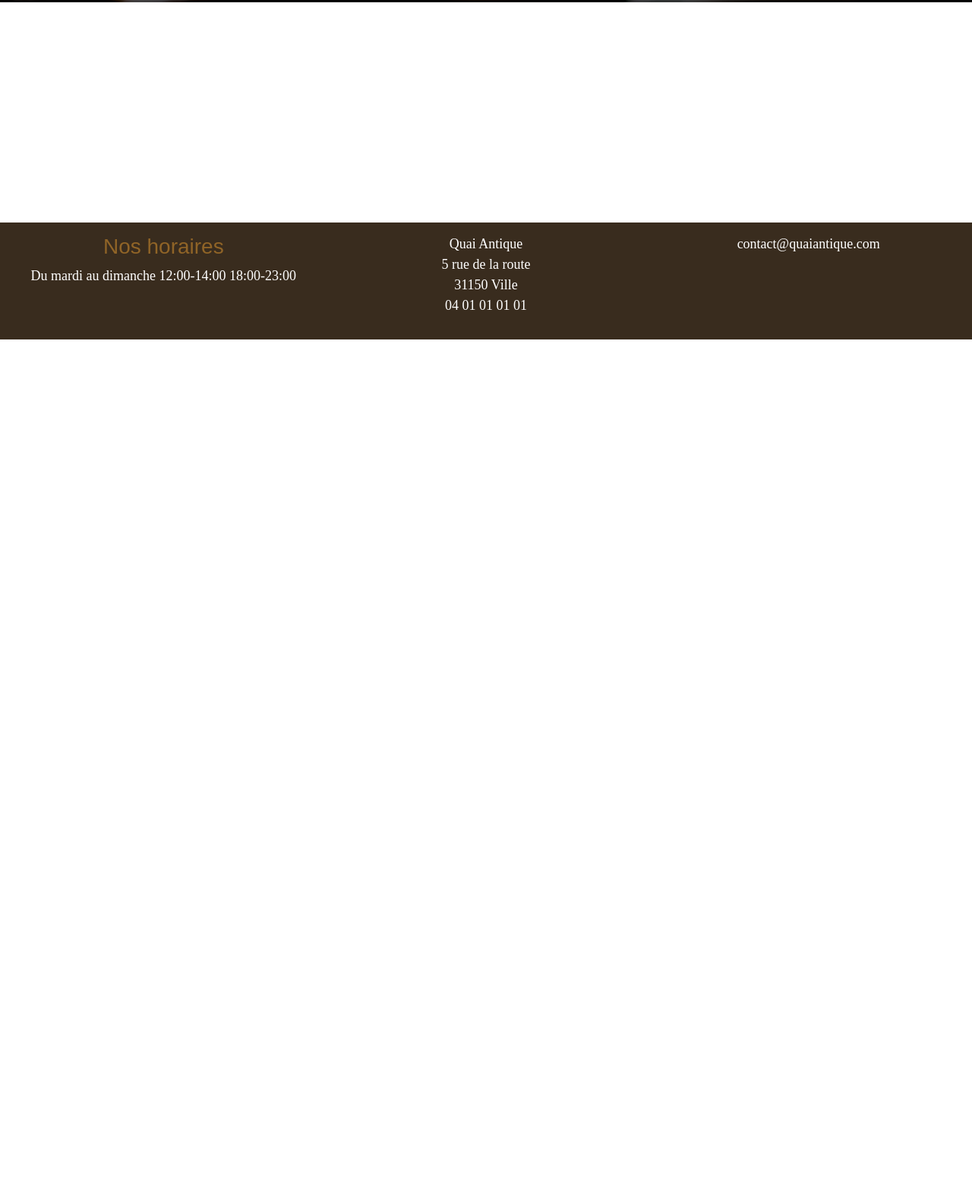
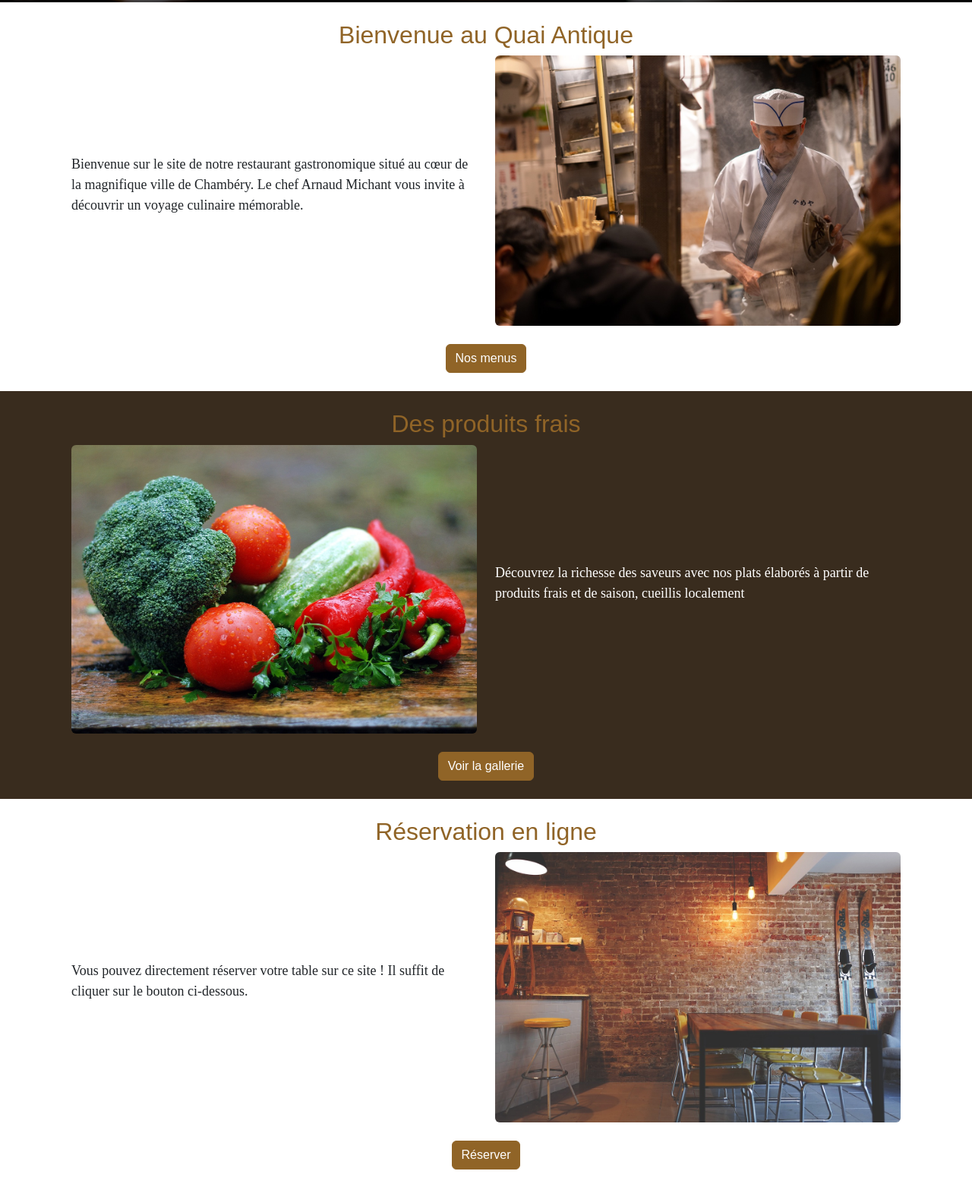
Before and after one commit to Shaggydog74/QuaiAntiqueRestaurantFront, a website with bundled scripts: page index.html in a window 1280 px wide. Shown: the part 353-1920 px from the top of the page at 76% size. Before the commit the page ends 800 px from the top, so only its background shows below. Built offline with nearby package versions, Linux system fonts and the light colour scheme; files whose address does not match are found by name; a web font is replaced by a local one.

Commit message:
Finish home page

```diff
--- a/index.html
+++ b/index.html
@@ -65,7 +65,7 @@
               </p>
           </div>
           <div class="col-6 col-lg-4">
-              <p>contact@quaiantique.com</p>
+              <p>test</p>
           </div>
       </div>
   </footer>
--- a/pages/home.html
+++ b/pages/home.html
@@ -5,3 +5,60 @@
         <button class="btn btn-primary">Réservé</button>
     </div>
 </div>
+
+<section>
+    <article>
+        <div class="container p-4">
+            <h2 class="text-center text-primary">Bienvenue au Quai Antique</h2>
+            <div class="row row-col-2 align-items-center">
+                <div class="col">
+                    <p class="text-justify">
+                        Bienvenue sur le site de notre restaurant gastronomique situé au cœur de la magnifique ville de Chambéry. Le chef Arnaud Michant vous invite à découvrir un voyage culinaire mémorable.
+                    </p>
+                </div>
+                <div class="col">
+                    <img class="w-100 rounded" src="../images/chef-4807317_1280.jpg"/>
+                </div>
+            </div>
+            <div class="text-center pt-4">
+                    <a href="#" class="btn btn-primary">Nos menus</a>
+            </div>
+        </div>
+    </article>
+    <article class="bg-dark text-white">
+        <div class="container p-4">
+            <h2 class="text-center text-primary">Des produits frais</h2>
+            <div class="row row-col-2 align-items-center">
+                <div class="col">
+                    <img class="w-100 rounded" src="../images/vegetables-1584999_1280.jpg"/>
+                </div>
+                <div class="col">
+                <p class="text-justify">
+                    Découvrez la richesse des saveurs avec nos plats élaborés à partir de produits frais et de saison, cueillis localement
+                </p>
+                 </div>
+            </div>
+            <div class="text-center pt-4">
+                    <a href="#" class="btn btn-primary">Voir la gallerie</a>
+            </div>
+        </div>
+    </article>
+    <article>
+        <div class="container p-4">
+            <h2 class="text-center text-primary">Réservation en ligne</h2>
+            <div class="row row-col-2 align-items-center">
+                <div class="col">
+                    <p class="text-justify">
+                        Vous pouvez directement réserver votre table sur ce site ! Il suffit de cliquer sur le bouton ci-dessous.
+                    </p>
+                </div>
+                <div class="col">
+                    <img class="w-100 rounded" src="../images/brick-wall-1834784_1280.jpg"/>
+                </div>
+            </div>
+            <div class="text-center pt-4">
+                    <a href="#" class="btn btn-primary">Réserver</a>
+            </div>
+        </div>
+    </article>
+</section>
--- a/scss/main.scss
+++ b/scss/main.scss
@@ -45,4 +45,7 @@ p{
         align-items: center;
         justify-content: center;
     }
+    .text-justify{
+        text-align: justify;
+    }
 }
```
Also changed, not shown: scss/main.css, 1 other file.
